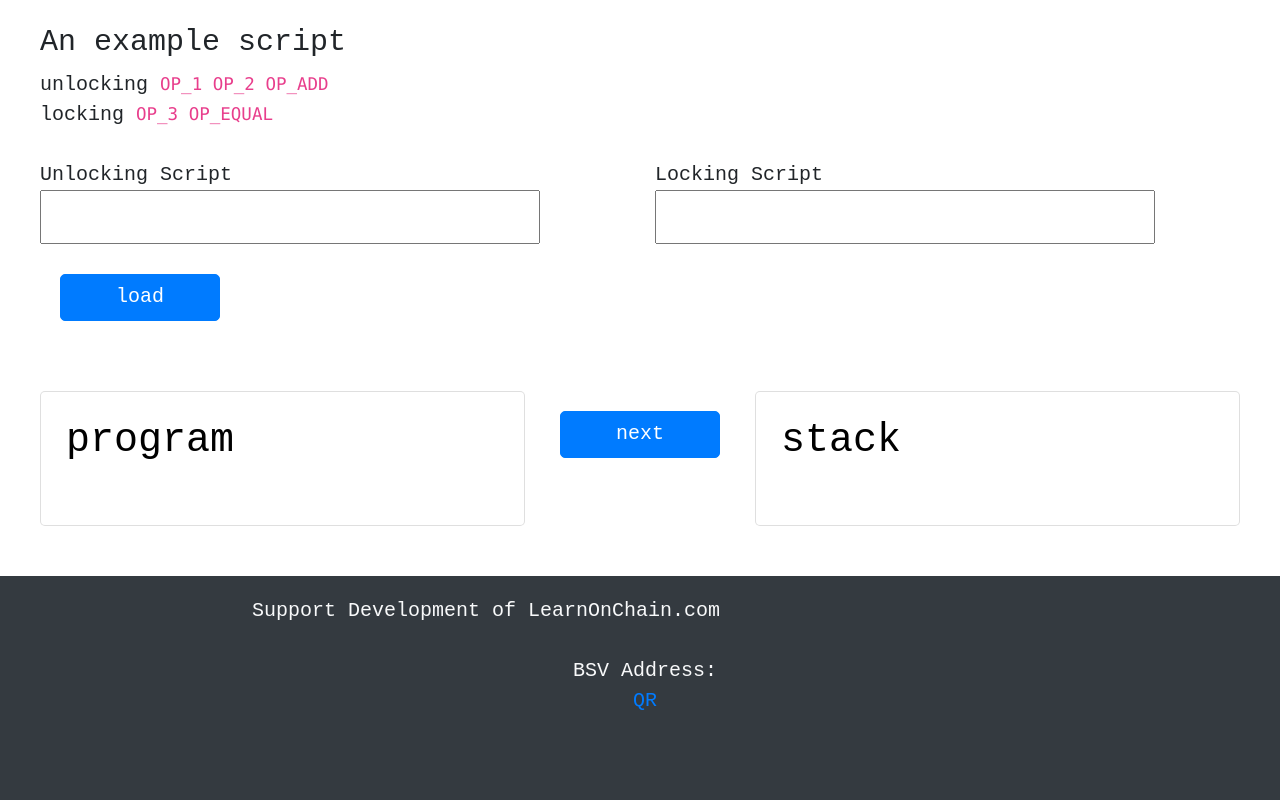
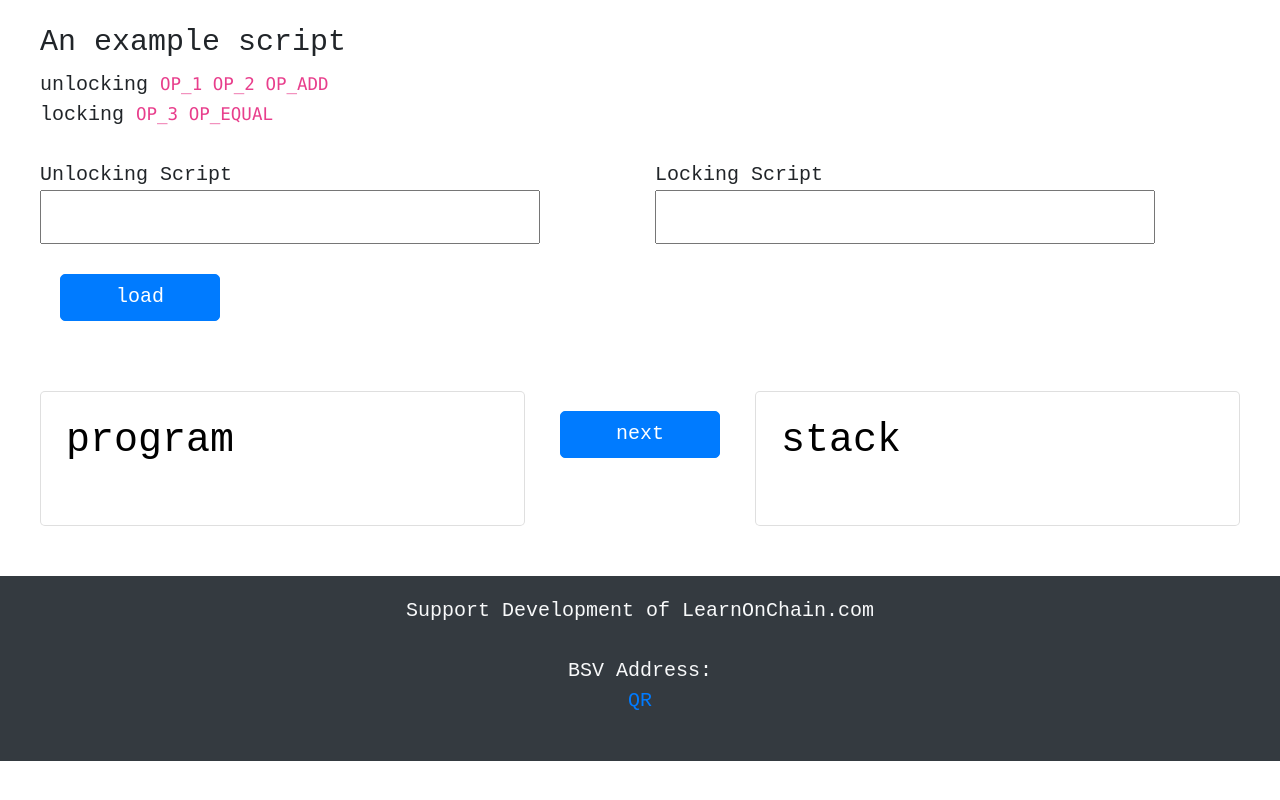
Before and after one commit to whatsonchain/learnonchain, a React (Create React App) app: page /script in a window 1280 px wide. Shown: the part 294-1094 px from the top of the page. After the commit the page ends 1055 px from the top, so only its background shows below. Built offline with nearby package versions, Linux system fonts and the light colour scheme.

Commit message:
centre footer text

```diff
--- a/src/Footer.js
+++ b/src/Footer.js
@@ -5,16 +5,15 @@ class Footer extends Component {
     return (
       <footer style={{ marginTop: 50 }} className='footer bg-dark text-light pt-3 pb-1 px-3'>
         <div className='container'>
-          <div className='row'>
-            <div className='col-md-7 text-md-right'>
+          <div className='text-center'>
             <dl id='footer.support'>Support Development of LearnOnChain.com<dd>
-                <div className='text-md-right text-center'>
+              <div className='text-center'>
                 <div
                   style={{ display: 'inline-block', maxWidth: 150 }}
                   className='text-center mb-3 word-wrap monospace'
                 >
                   <br />
-                    <span>BSV Address: </span>
+                  <span className='text-center'>BSV Address: </span>
                   <a href='https://whatsonchain.com/address/bitcoincash:qq7su5mghkkamjss3g87g3eejxf8f3excuekujtlev'>
                         QR
                   </a>
@@ -24,7 +23,6 @@ class Footer extends Component {
             </dl>
           </div>
         </div>
-        </div>
       </footer>
     )
   }
```
Lines whose indentation alone changed are shown as unchanged.
